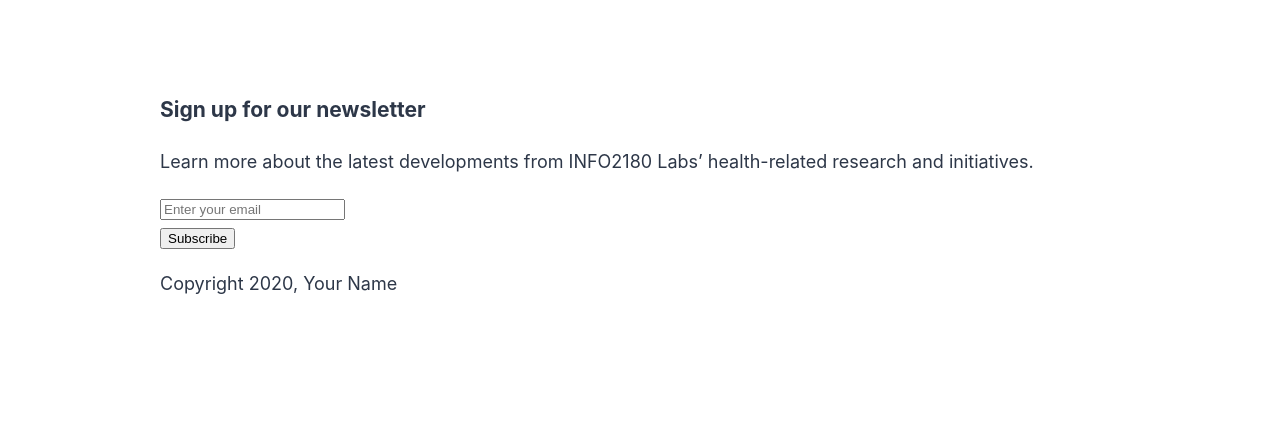
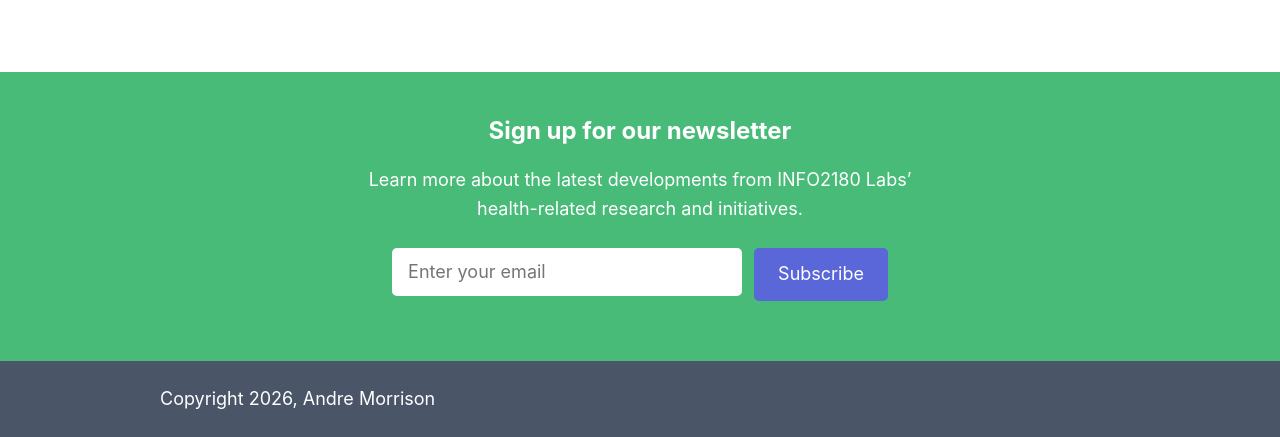
Before and after one commit to Teedray/info2180-project1, a plain HTML site: page index.html in a window 1280 px wide. Shown: the part 1873-2310 px from the top of the page. Before the commit the page ends 2190 px from the top, so only its background shows below. Drawn offline with Linux system fonts and the light colour scheme.

Commit message:
Style newsletter section and personalize footer

```diff
--- a/index.html
+++ b/index.html
@@ -114,7 +114,7 @@
     </main>
     <footer>
         <div class="container">
-            <p>Copyright 2020, Your Name</p>
+            <p>Copyright 2026, Andre Morrison</p>
         </div>
     </footer>
 </body>
--- a/styles.css
+++ b/styles.css
@@ -272,3 +272,75 @@ header nav a:hover {
         gap: 20px;
     }
 }
+
+.newsletter {
+    padding: 40px 0;
+    background-color: #48BB78;
+    color: white;
+    text-align: center;
+}
+
+.newsletter h3 {
+    margin: 0 0 16px;
+    font-size: 24px;
+}
+
+.newsletter p {
+    max-width: 600px;
+    margin: 0 auto 24px;
+}
+
+.newsletter form {
+    display: flex;
+    justify-content: center;
+    gap: 12px;
+}
+
+.newsletter .form-group {
+    flex: 1;
+    max-width: 350px;
+}
+
+.newsletter input {
+    width: 100%;
+    height: 48px;
+    padding: 12px 16px;
+    border: none;
+    border-radius: 5px;
+    font: inherit;
+}
+
+.newsletter .btn {
+    padding: 12px 24px;
+    border: none;
+    border-radius: 5px;
+    background-color: #5A67D8;
+    color: white;
+    font: inherit;
+    cursor: pointer;
+}
+
+.newsletter .message {
+    margin-top: 20px;
+}
+
+footer {
+    padding: 24px 0;
+    background-color: #4A5568;
+    color: white;
+}
+
+footer p {
+    margin: 0;
+}
+
+@media (max-width: 700px) {
+    .newsletter form {
+        flex-direction: column;
+        align-items: center;
+    }
+
+    .newsletter .form-group {
+        width: 100%;
+    }
+}
```
